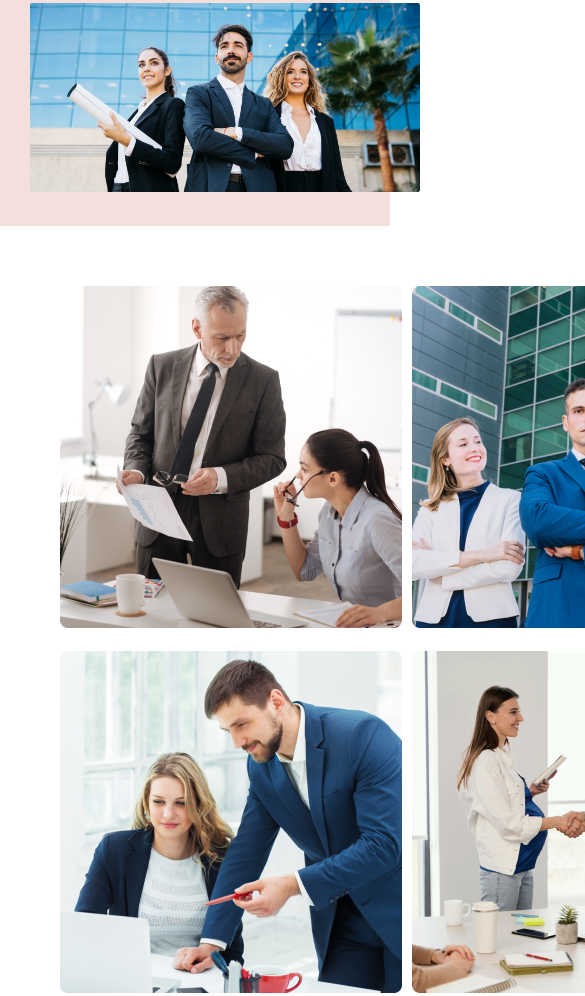
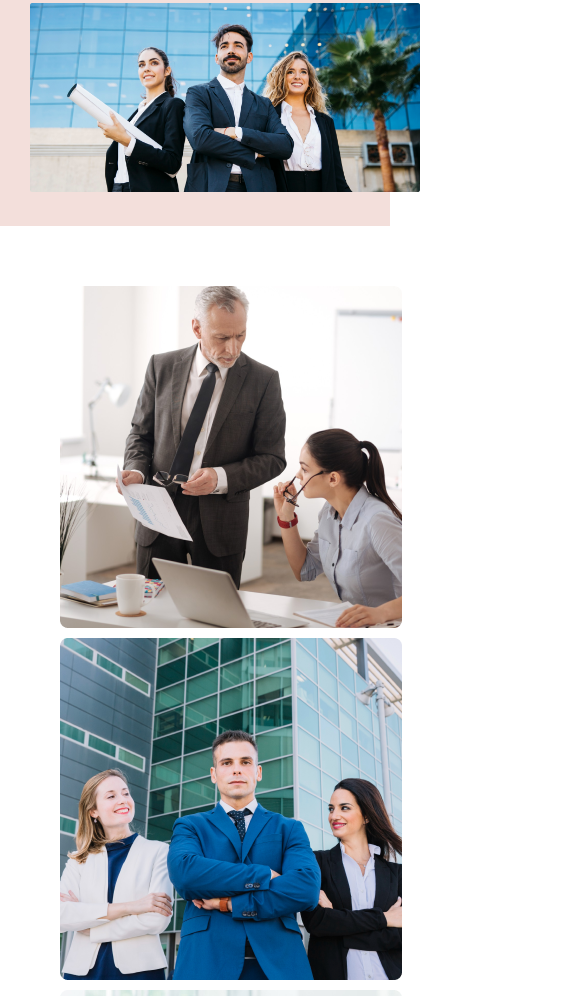
Before and after one commit to aktarhamid/practice-task-3, a plain HTML site: page index.html in a window 390 px wide. Shown: the part 598-1594 px from the top of the page, 585 px wide, since content can reach past the window. Drawn offline with Linux system fonts and the light colour scheme.

Commit message:
added new media screen

```diff
--- a/style.css
+++ b/style.css
@@ -101,5 +101,15 @@
         width: 100%;
        text-align: center;
     }
+    .feature-img{
+        grid-template-columns: repeat(1,1fr);
+    }
+   .feature{
+           flex-direction: column;
+    }
+    .feature-info{
+        text-align: center;
+    }
+
 
 }
```
